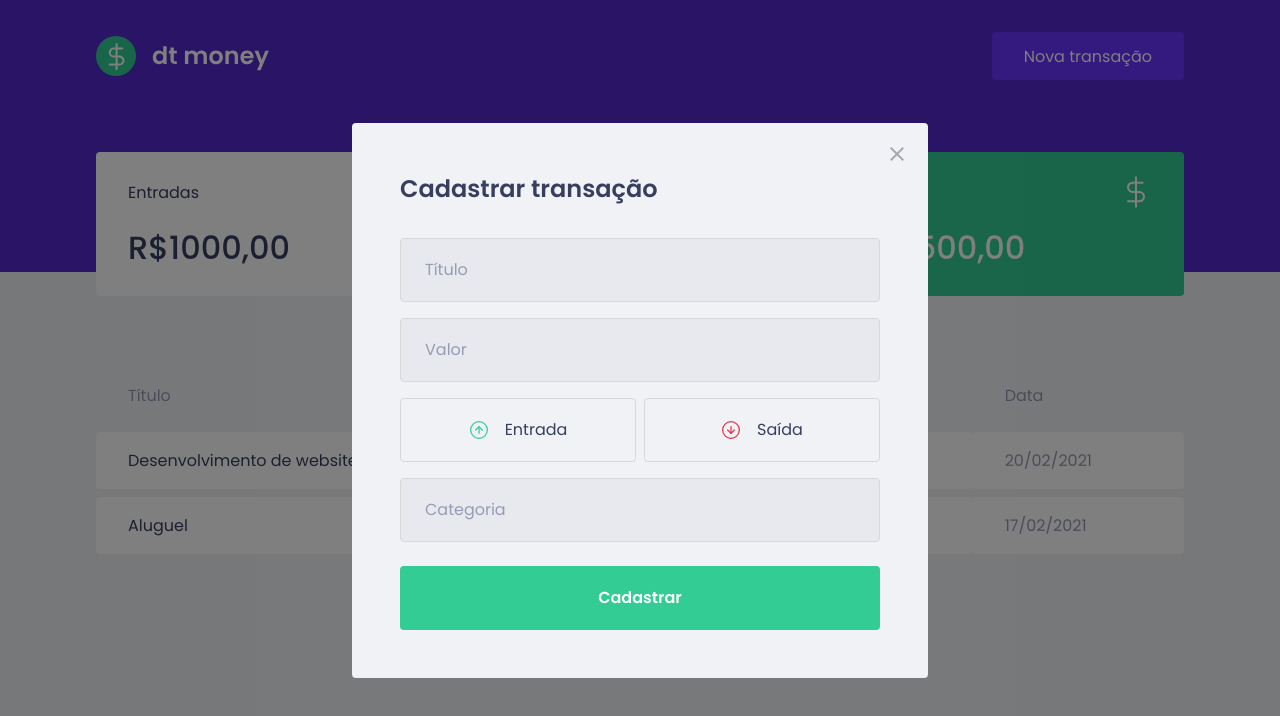
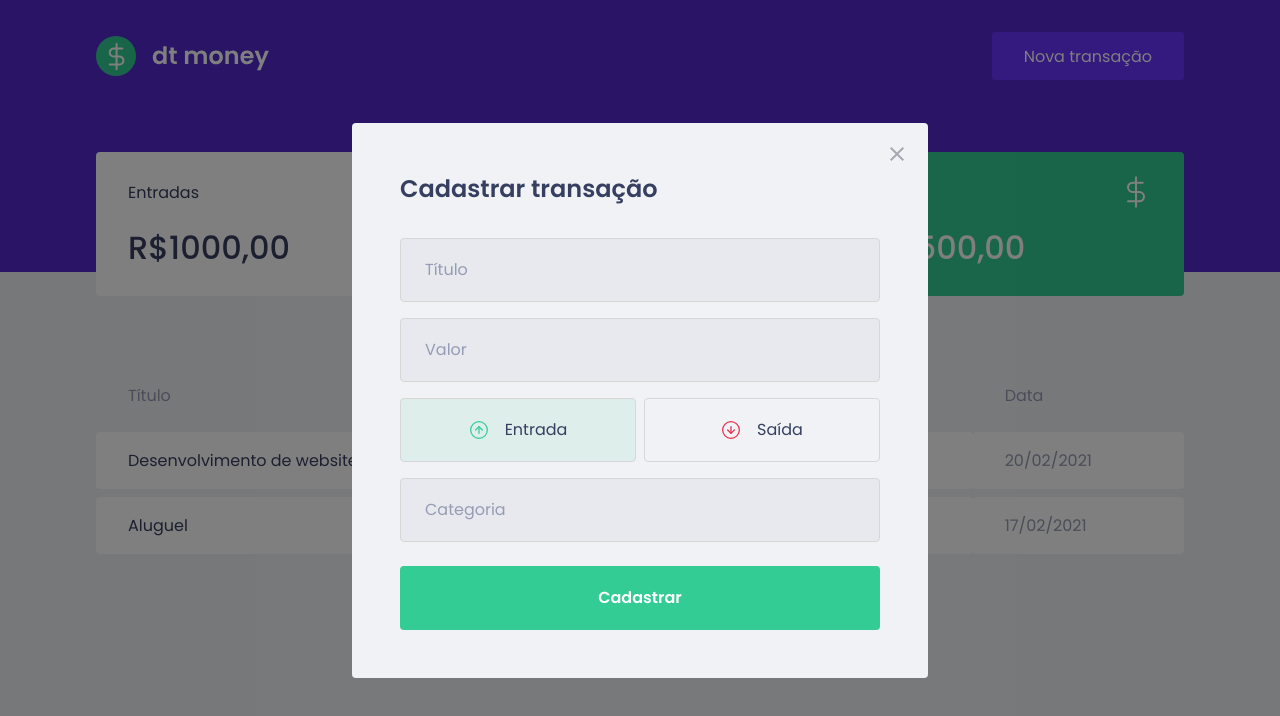
Before and after one commit to carlos-novaes/dtmoney, a React (Create React App) app: page / in a window 1280 px wide. Both pictures are taken after a click on the button "Nova transação". Shown: the top 716 px of the page. Built offline with nearby package versions, Linux system fonts and the light colour scheme; no server answers; what miragejs would draw is missing.

Commit message:
adicionando funcionalidade e cores aos botoes de tipo

```diff
--- a/src/components/NewTransactionModal/index.tsx
+++ b/src/components/NewTransactionModal/index.tsx
@@ -2,7 +2,8 @@
 import incomeImg from '../../assets/income.svg';
 import outcomeImg from '../../assets/outcome.svg';
 import closeImg from '../../assets/close.svg';
-import { Container, TransactionTypeContainer } from './styles';
+import { Container, TransactionTypeContainer, RadioBox } from './styles';
+import { useState } from 'react';
 
 interface NewTransactionModalProps {
   isOpen: boolean;
@@ -10,6 +11,8 @@
 }
 
 export function NewTransactionModal({ isOpen, onRequestClose }: NewTransactionModalProps) {
+  const [type, setType] = useState('deposit');
+
   return (
     <Modal
       isOpen={isOpen}
@@ -25,14 +28,14 @@
         <input type="text" placeholder="Título" />
         <input type="number " placeholder="Valor" />
         <TransactionTypeContainer>
-          <button type="button">
+          <RadioBox type="button" onClick={() => setType('deposit')} isActive={type === 'deposit'} activeColor="green">
             <img src={incomeImg} alt="Entrada" />
             <span>Entrada</span>
-          </button>
-          <button type="button">
+          </RadioBox>
+          <RadioBox type="button" onClick={() => setType('withdraw')} isActive={type === 'withdraw'} activeColor="red">
             <img src={outcomeImg} alt="Saída" />
             <span>Saída</span>
-          </button>
+          </RadioBox>
         </TransactionTypeContainer>
         <input type="text " placeholder="Categoria" />
         <button type="submit">Cadastrar</button>
--- a/src/components/NewTransactionModal/styles.ts
+++ b/src/components/NewTransactionModal/styles.ts
@@ -1,5 +1,5 @@
 import styled from 'styled-components';
-import { darken } from 'polished';
+import { darken, transparentize } from 'polished';
 
 export const Container = styled.form`
   h2 {
@@ -54,13 +54,25 @@
   display: grid;
   grid-template-columns: 1fr 1fr;
   gap: 0.5rem;
+`;
 
-  button {
+interface RadioBoxProps {
+  isActive: boolean;
+  activeColor: 'green' | 'red';
+}
+
+const colors = {
+  green: '#33cc95',
+  red: '#e52e40',
+};
+
+export const RadioBox = styled.button<RadioBoxProps>`
   height: 4rem;
   border: 1px solid #d7d7d7;
   border-radius: 0.25rem;
 
-    background: transparent;
+  background: ${props => (props.isActive ? transparentize(0.9, colors[props.activeColor]) : 'transparent')};
+
   display: flex;
   align-items: center;
   justify-content: center;
@@ -82,5 +94,4 @@
     font-size: 1rem;
     color: var(--text-title);
   }
-  }
 `;
```
Lines whose indentation alone changed are shown as unchanged.
